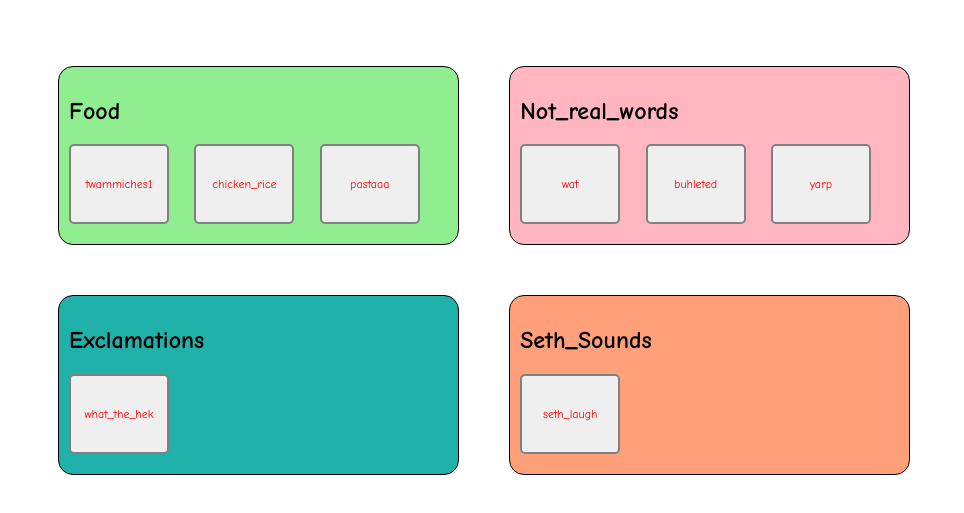
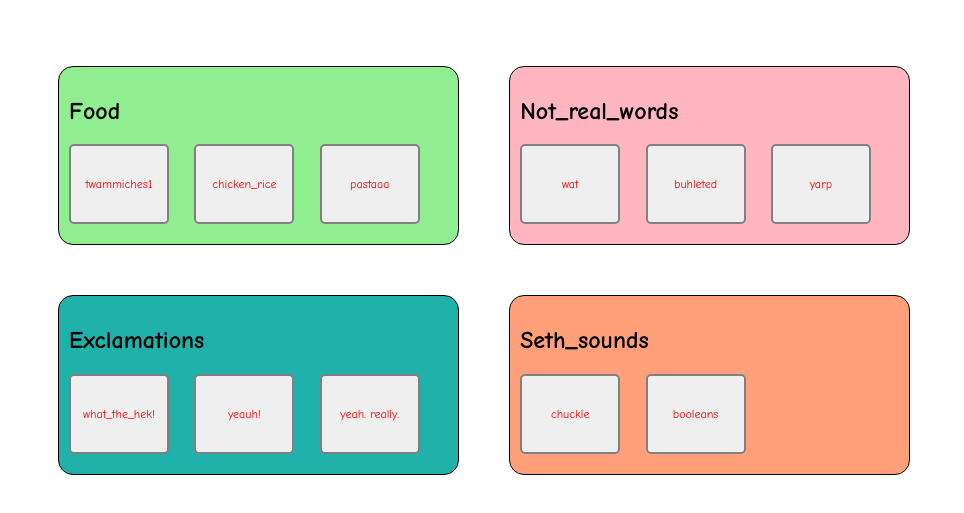
Before and after one commit to probably-not-porter/daveysounds, a plain HTML site: page index.html in a window 1280 px wide. Shown: the part 105-618 px from the top of the page, without its empty margins (0-964 px from the left). Drawn offline with Linux system fonts and the light colour scheme.

Commit message:
Add more sounds

```diff
--- a/index.html
+++ b/index.html
@@ -31,11 +31,14 @@
         <div>
             <div id="cat3">
                 <h2>Exclamations</h2>
-                <button id="b1" class="b" onclick="clickHandle('whattheheck.wav',)">what_the_hek</button>
+                <button class="b" onclick="clickHandle('whattheheck.wav',)">what_the_hek!</button>
+                <button class="b" onclick="clickHandle('yeah1.wav',)">yeauh!</button>
+                <button class="b" onclick="clickHandle('yeah2.wav',)">yeah. really.</button>
             </div>
             <div id="cat4">
-                <h2>Seth_Sounds</h2>
-                <button class="b" onclick="clickHandle('seth_laugh.wav',)">seth_laugh</button>
+                <h2>Seth_sounds</h2>
+                <button class="b" onclick="clickHandle('seth_laugh.wav',)">chuckle</button>
+                <button class="b" onclick="clickHandle('seth_boolean.wav',)">booleans</button>
             </div>
         </div>
         <script type="text/javascript" src="index.js"></script>
```
Also changed, not shown: 3 other files.
